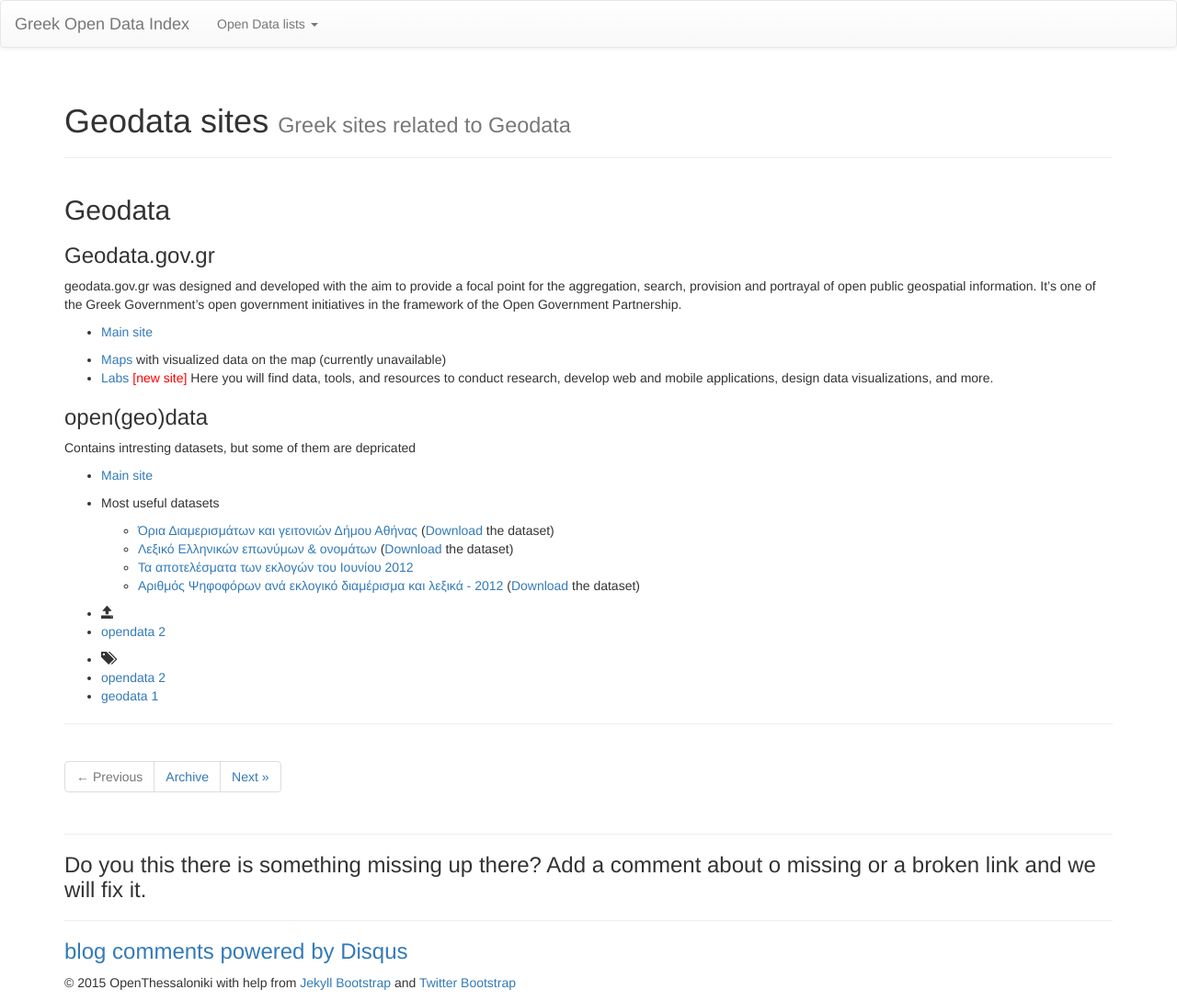
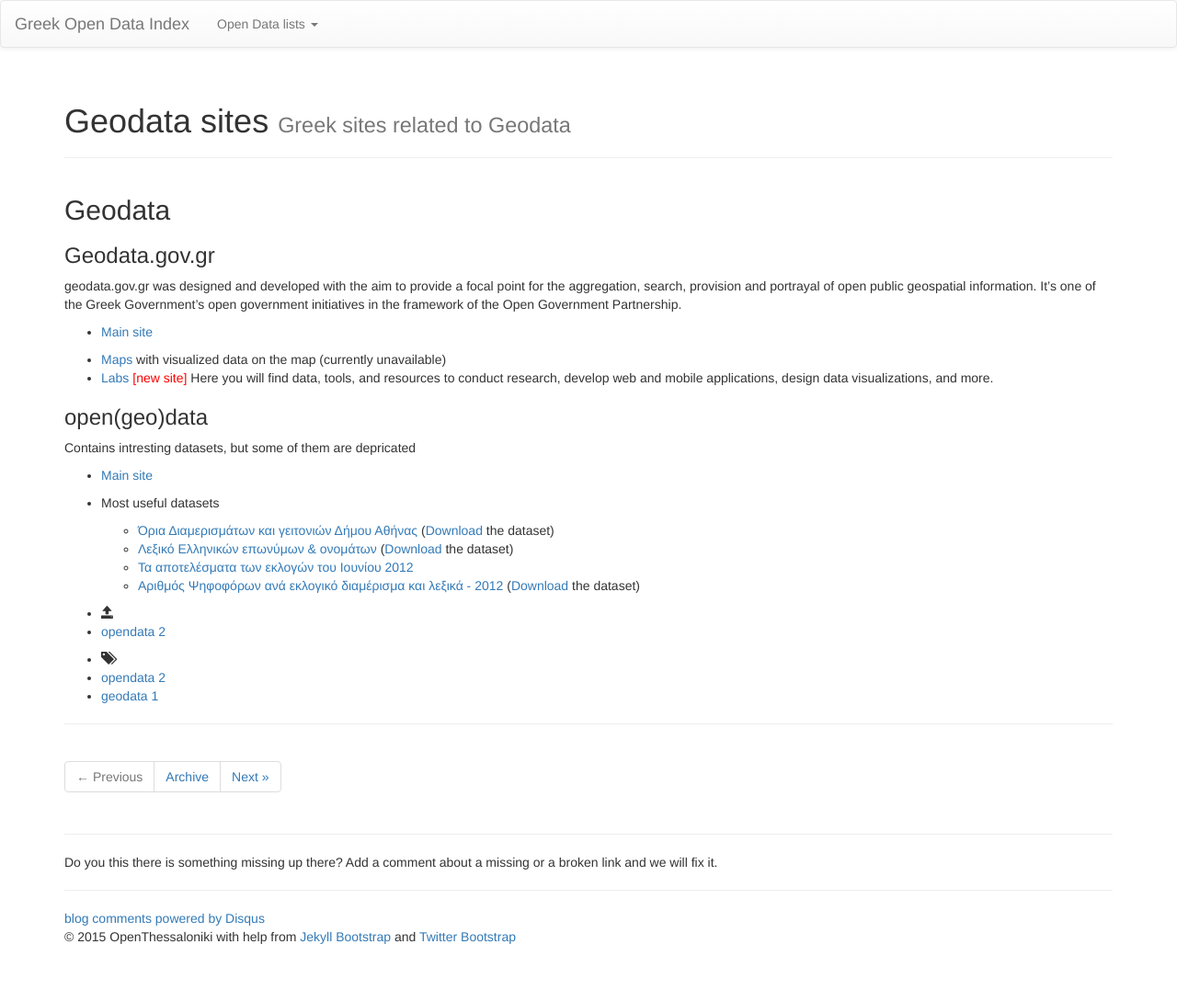
Before and after one commit to georgiats/georgiats-old-blog, a Jekyll site: the page built from _posts/2014-12-25-Geodata sites.md, in a window 1280 px wide. Shown: the whole page at 92% size. Built offline with Jekyll 4.4.1, drawn with Linux system fonts in a browser that asks for light colours; nearby versions of some CDN libraries; library files that are not in the unit come from our copies; comment, search, counter and statistics services are not loaded; after the commit the page ends 1039 px from its top, so only the background shows below that.

```diff
--- a/_includes/themes/bootstrap-3/post.html
+++ b/_includes/themes/bootstrap-3/post.html
@@ -42,7 +42,7 @@
     {% endif %}
     </ul>
     <hr>
-    <h3>Do you this there is something missing up there? Add a comment about o missing or a broken link and we will fix it.
+    <p>Do you this there is something missing up there? Add a comment about a missing or a broken link and we will fix it.</p>
     <hr>
     {% include JB/comments %}
   </div>
```
